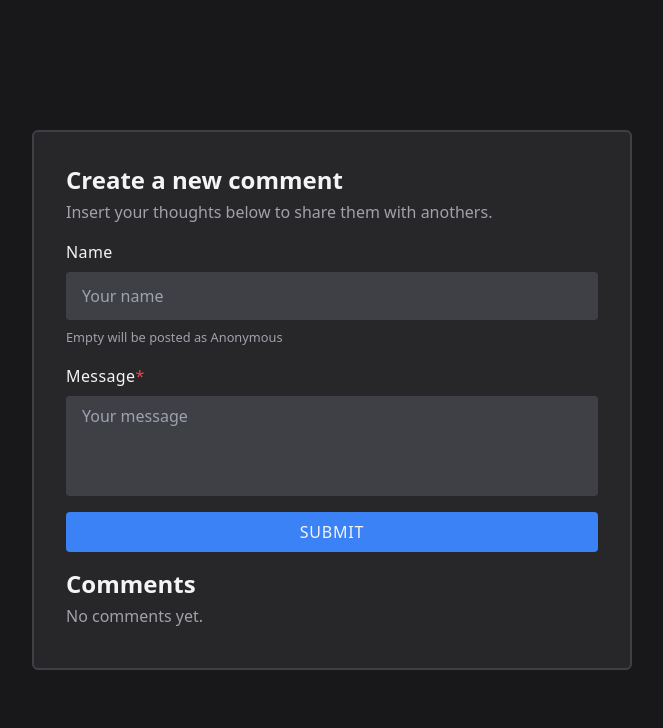
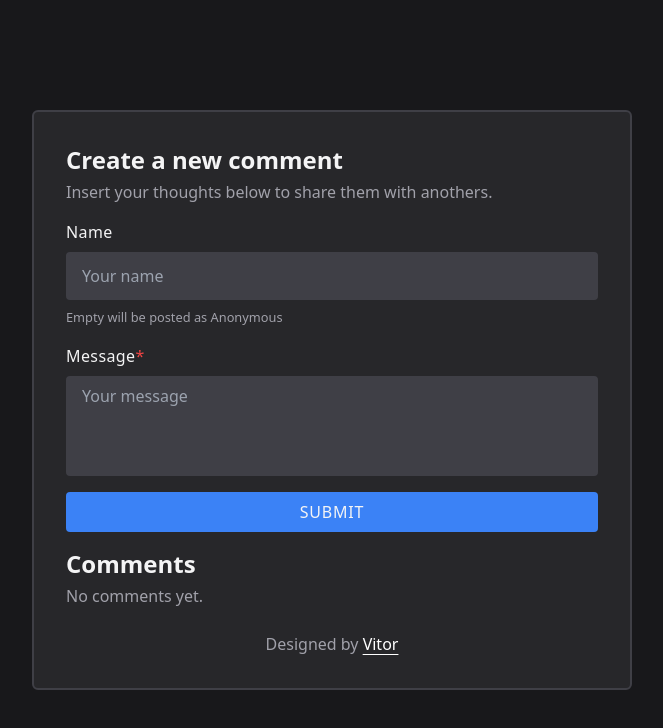
Before and after one commit to vitorqf/first-look-at-vue, a Vue app: page / in a window 1280 px wide. Shown: the top 728 px of the page, without its empty margins (308-971 px from the left). Built offline with nearby package versions, Linux system fonts and the light colour scheme.

Commit message:
feat: add footer

```diff
--- a/src/components/CommentsContainer.vue
+++ b/src/components/CommentsContainer.vue
@@ -62,6 +62,15 @@ import CommentsSection from './CommentsSection.vue';
         :comments="reversedComments"
         @remove-comment="removeComment"
       />
+
+      <footer class="self-center text-zinc-400">
+        Designed by <a
+          target="_blank"
+          referrerpolicy="no-referrer"
+          href="https://vitorrafael.com.br"
+          class="underline text-white underline-offset-4"
+        >Vitor</a>
+      </footer>
     </div>
   </div>
 </template>
```
